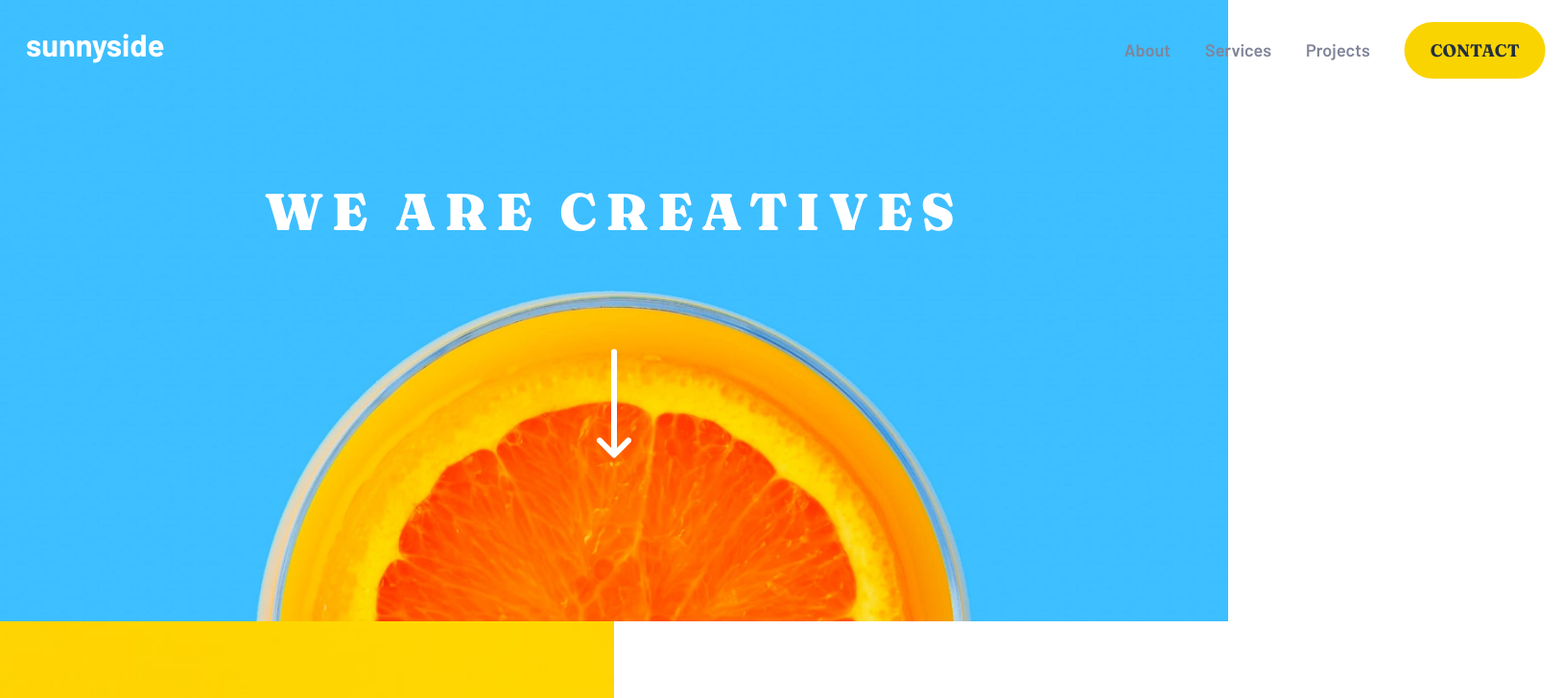
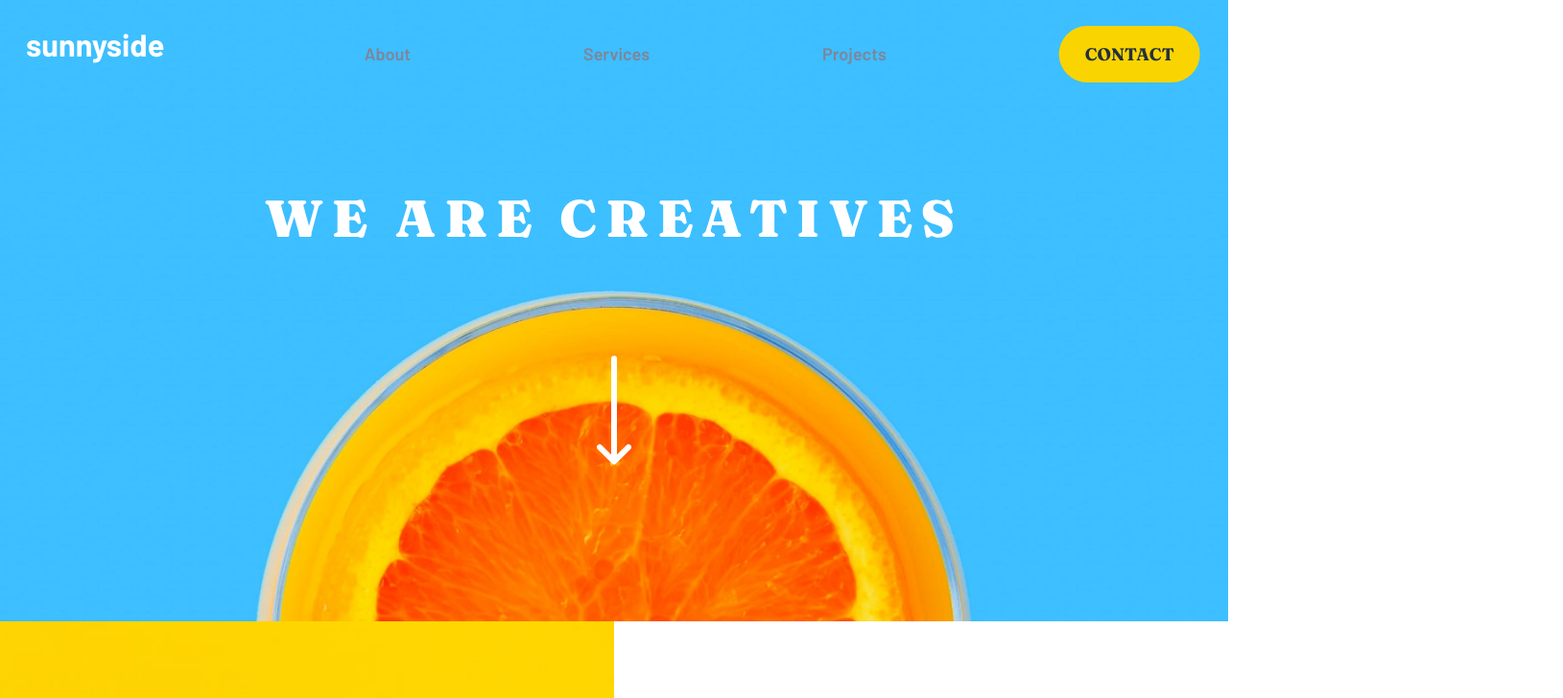
Before and after one commit to kebin20/sunnyside-agency-landing-page, a website: page index.html in a window 1280 px wide. Shown: the top 728 px of the page at 96% size, 1629 px wide, since content can reach past the window. Drawn offline with Linux system fonts and the light colour scheme.

Commit message:
1 file modified

```diff
--- a/style.css
+++ b/style.css
@@ -143,6 +143,8 @@ header {
 }
 
 .nav-links {
+  padding-top: 1em;
+  padding-bottom: 2em;
   position: absolute;
   left: 50%;
   transform: translate(-50%, 0);
@@ -153,11 +155,17 @@ header {
   color: hsl(232, 10%, 55%);
 }
 
+li.nav-item {
+  padding: 1em 5em 1em 5em;
+  text-align: center;
+}
+
 .nav-item.active > a {
   color: hsl(212, 27%, 19%);
   background-color: hsl(51, 100%, 49%);
   border-radius: 2em;
   padding: 1em 1.5em;
+  margin-top: 1em;
   font-family: 'Fraunces';
   text-transform: uppercase;
 }
```
